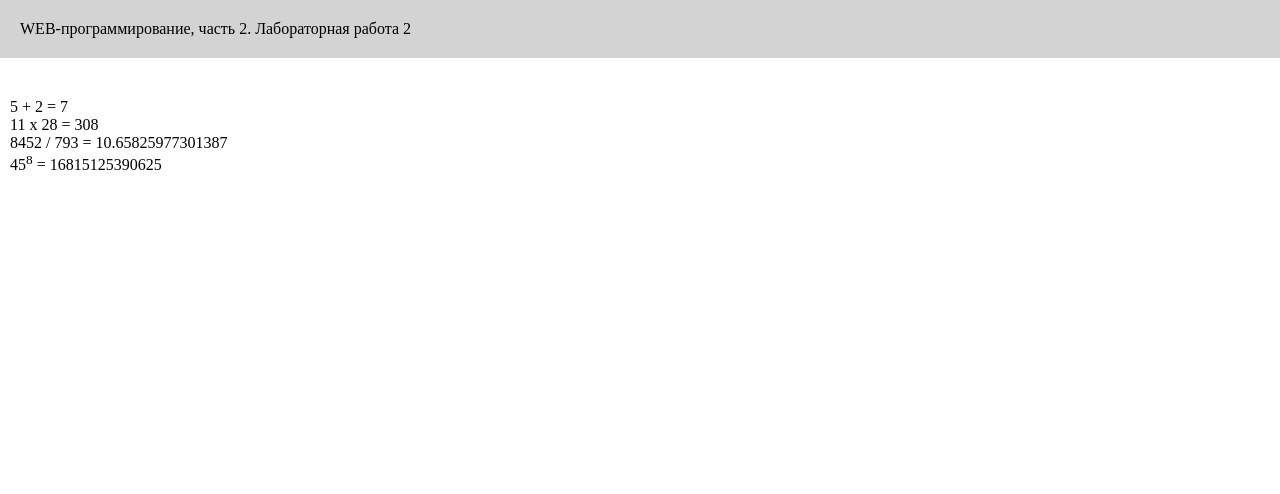
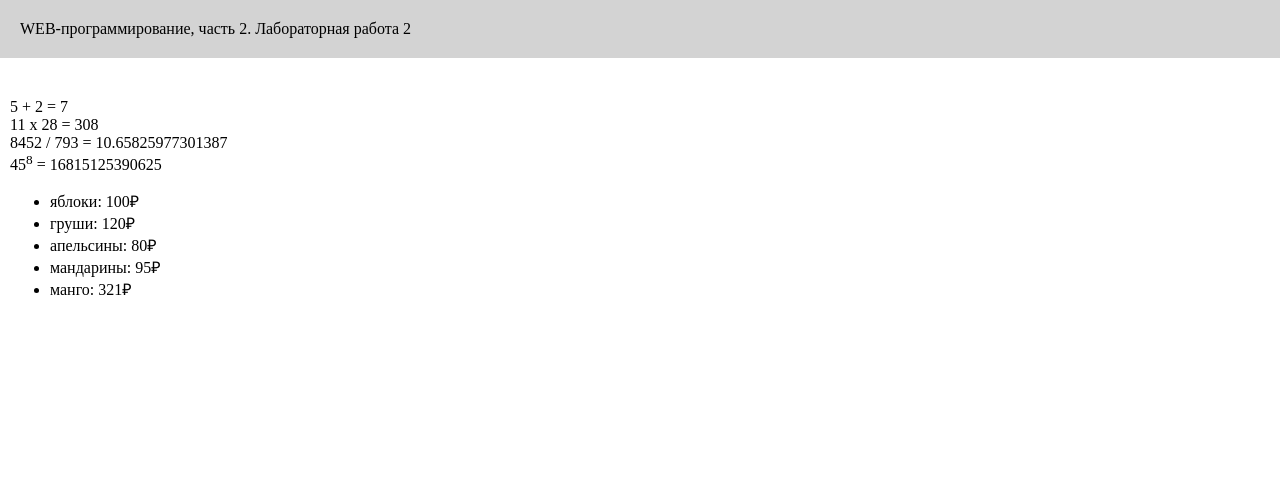
Before and after one commit to vladislav-demenev/webprogramming-labs-2, a Flask app: page /lab2/example in a window 1280 px wide. Shown: the top 494 px of the page. Run offline with Flask 3, Linux system fonts and the light colour scheme.

Commit message:
Цикл в шаблоне

```diff
--- a/app.py
+++ b/app.py
@@ -199,8 +199,12 @@ def lamba():
 
 @app.route('/lab2/example')
 def example():
-    name='Владислав Деменев'
-    number='2'
-    groupe='ФБИ-13'
-    course='3 курс'
-    return render_template('example.html', name=name, number=number, groupe=groupe, course=course)
+    name, number, groupe, course='Владислав Деменев', 2, 'ФБИ-13', '3 курс'
+    fruits = [
+        {'name': 'яблоки', 'price': 100},
+        {'name': 'груши', 'price': 120},
+        {'name': 'апельсины', 'price': 80},
+        {'name': 'мандарины', 'price': 95},
+        {'name': 'манго', 'price': 321},
+    ]
+    return render_template('example.html', name=name, number=number, groupe=groupe, course=course, fruits=fruits)
--- a/templates/example.html
+++ b/templates/example.html
@@ -22,6 +22,11 @@
         11 x 28 = {{11*28}}<br>
         8452 / 793 = {{8452/793}}<br>
         45<sup>8</sup> = {{45**8}}
+        <ul>
+            {% for f in fruits %}
+            <li>{{f.name}}: {{f.price}}&#x20bd;</li>
+            {% endfor %}
+        </ul>
     </main>
     <footer>
         &copy;
```
